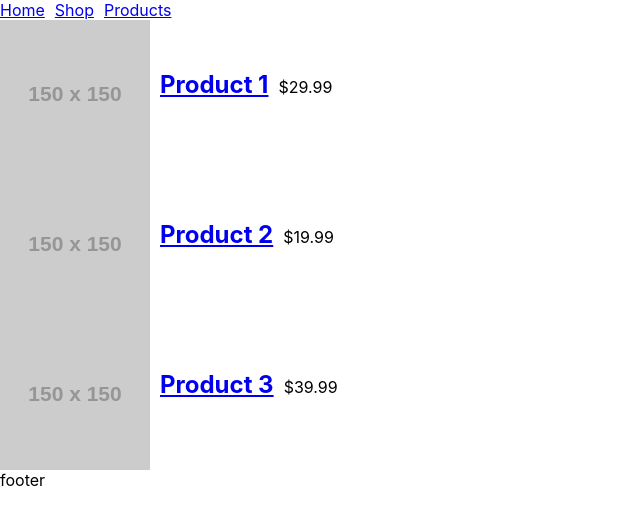
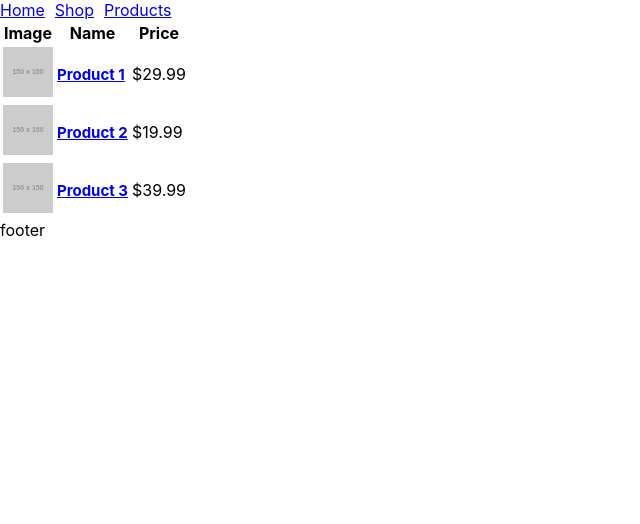
Before and after one commit to Hamid1021/TrainingReact.js, a React (Create React App) app in the folder my-first-app/: page /products in a window 1280 px wide. Shown: the top 524 px of the page, without its empty margins (0-640 px from the left). Built offline with nearby package versions, Linux system fonts and the light colour scheme.

Commit message:
make a table from product

```diff
--- a/my-first-app/src/App.tsx
+++ b/my-first-app/src/App.tsx
@@ -1,11 +1,10 @@
-import React, { useState } from 'react';
 import './App.css';
-import { Routes, Route, useParams, Link } from 'react-router-dom';
+import { Routes, Route, Link } from 'react-router-dom';
 import Home from './pages/Home';
 import Shop from './pages/Shop';
 import Products from './pages/Product';
 
-const App: React.FC = () => {
+const App = () => {
     return (
         <div>
             <header>
--- a/my-first-app/src/components/Product.tsx
+++ b/my-first-app/src/components/Product.tsx
@@ -29,25 +29,31 @@ export const products: Product[] = [
     },
 ];
 
-interface PropsAttr{
-    product:Product
+interface PropsAttr {
+    product: Product
 }
 
 // ProductCard component
-export const ProductCard = (props:PropsAttr) => {
-    const {product} = props
+export const ProductCard = (props: PropsAttr) => {
+    const { product } = props;
 
     return (
-        <div style={{ display: "flex", flexDirection: "row", gap: "10px", }}>
-            <img src={product.image} alt={product.name} />
-            {
-                product.is_single ?(
-                    <h2 style={{marginTop: "50px"}}>{product.name}</h2>
-                ) : (
-                    <Link to={"/products/" + product.id} style={{marginTop: "30px"}}><h2>{product.name}</h2></Link>
-                )
-            }
-            <p style={{ marginTop: "57px", }}>{product.price}</p>
-        </div>
+        <tr>
+            <td>
+                <img src={product.image} alt={product.name} style={{height: 50}}/>
+            </td>
+            <td>
+                {
+                    product.is_single ? (
+                        <h2 style={{fontSize:15}}>{product.name}</h2>
+                    ) : (
+                        <Link to={"/products/" + product.id}><h2 style={{fontSize:15}}>{product.name}</h2></Link>
+                    )
+                }
+            </td>
+            <td>
+                <p>{product.price}</p>
+            </td>
+        </tr>
     );
 };
--- a/my-first-app/src/pages/Home.tsx
+++ b/my-first-app/src/pages/Home.tsx
@@ -1,3 +1,5 @@
+import React from "react";
+
 const Home = () => {
     return <h2> Home</h2>;
 };
--- a/my-first-app/src/pages/Product.tsx
+++ b/my-first-app/src/pages/Product.tsx
@@ -1,8 +1,9 @@
+import React from "react";
 import { useParams } from 'react-router-dom';
 import { products, ProductCard } from '../components/Product';
 
 const Products = () => {
-    const { id } = useParams<"id">();
+    const { id } = useParams<{ id: string }>();
 
     if (id) {
         const productId = parseInt(id, 10);
@@ -13,24 +14,40 @@ const Products = () => {
         if (product) {
             product.is_single = true;
             return (
-                <ProductCard key={product.id} product={product}/>
-            )
-        }
-        else {
+                <table>
+                    <thead>
+                        <tr>
+                            <th>Image</th>
+                            <th>Name</th>
+                            <th>Price</th>
+                        </tr>
+                    </thead>
+                    <tbody>
+                        <ProductCard key={product.id} product={product} />
+                    </tbody>
+                </table>
+            );
+        } else {
             return <h2>Product not found</h2>;
         }
     }
+
     return (
-        <div>
-            {
-                products.map(
-                    (product) => (
-                        product.is_single = false,
-                        <ProductCard key={product.id} product={product}/>
-                    )
-                )
-            }
-        </div>
-    )
-}
+        <table>
+            <thead>
+                <tr>
+                    <th>Image</th>
+                    <th>Name</th>
+                    <th>Price</th>
+                </tr>
+            </thead>
+            <tbody>
+                {products.map((product) => (
+                    product.is_single = false,
+                    <ProductCard key={product.id} product={product} />
+                ))}
+            </tbody>
+        </table>
+    );
+};
 export default Products
--- a/my-first-app/src/pages/Shop.tsx
+++ b/my-first-app/src/pages/Shop.tsx
@@ -1,3 +1,4 @@
+import React from "react";
 const Shop = () => {
     return <h2> Shop</h2>;
 };
--- a/my-first-app/src/react-app-env.ts
+++ b/my-first-app/src/react-app-env.ts
@@ -1,4 +1 @@
-/// <reference types="react-scripts" />
-declare module "*.svg" {
-    const content: string;
-}
+export {}
```
